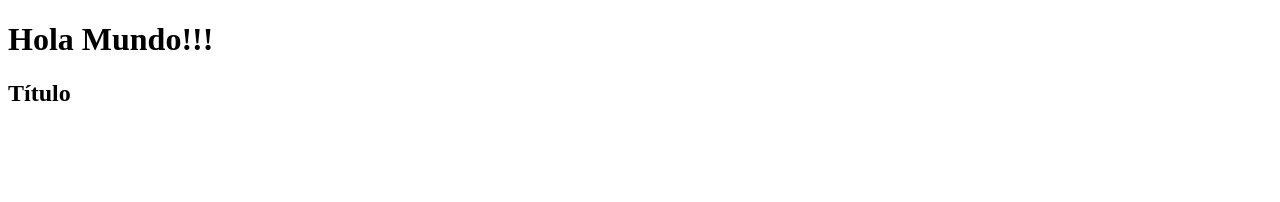
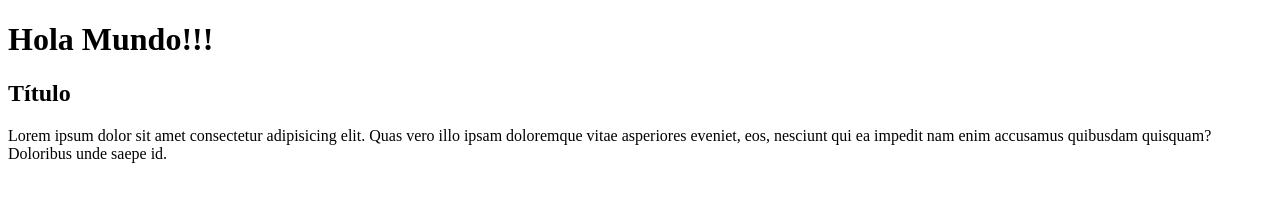
Before and after one commit to TheKiller1959/mi-primer-repo, a plain HTML site: page index.html in a window 1280 px wide. Drawn offline with Linux system fonts and the light colour scheme.

Commit message:
Agregué un nuevo párrafo

```diff
--- a/index.html
+++ b/index.html
@@ -10,6 +10,9 @@
     <h1>Hola Mundo!!!</h1>
     <main>
         <h2>Título</h2>
+        <section>
+            <p>Lorem ipsum dolor sit amet consectetur adipisicing elit. Quas vero illo ipsam doloremque vitae asperiores eveniet, eos, nesciunt qui ea impedit nam enim accusamus quibusdam quisquam? Doloribus unde saepe id.</p>
+        </section>
     </main>
 </body>
 </html>
```
